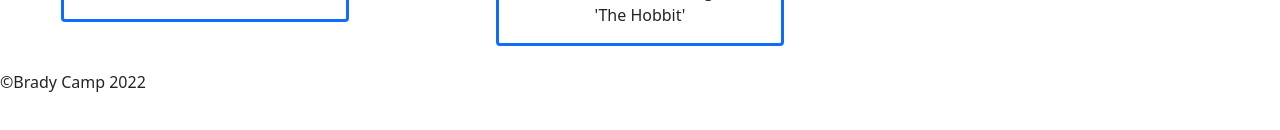
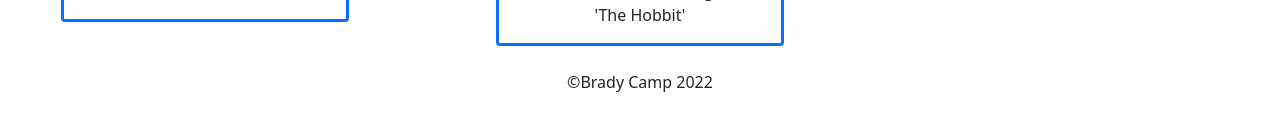
Before and after one commit to bradyjcamp/gallery-of-horns, a React (Create React App) app: page / in a window 1280 px wide. Shown: the part 2995-3125 px from the top of the page. Before the commit the page ends 3089 px from the top, so only its background shows below. Built offline with nearby package versions, Linux system fonts and the light colour scheme.

Commit message:
small layout fixes

```diff
--- a/src/App.js
+++ b/src/App.js
@@ -38,6 +38,9 @@ class App extends React.Component {
     } else if (selected === "two") {
       let newSelectedBeast = data.filter((beast) => beast.horns === 2);
       this.setState({ data: newSelectedBeast });
+    } else if (selected === "three") {
+      let newSelectedBeast = data.filter((beast) => beast.horns === 3);
+      this.setState({ data: newSelectedBeast });
     } else if (selected === "most") {
       let newSelectedBeast = data.filter((beast) => beast.horns === 100);
       this.setState({ data: newSelectedBeast });
--- a/src/FilteredBeasts.js
+++ b/src/FilteredBeasts.js
@@ -12,6 +12,7 @@ class FilteredBeasts extends React.Component {
               <option value="all">All</option>
               <option value="one">1 horns</option>
               <option value="two">2 horns</option>
+              <option value="three">3 horns</option>
               <option value="most">100 horns</option>
             </Form.Select>
           </Form.Group>
--- a/src/Footer.js
+++ b/src/Footer.js
@@ -3,7 +3,7 @@ import React from 'react';
 class Footer extends React.Component {
   render(){
     return(
-      <footer>
+      <footer className="text-center mb-5">
         &copy;Brady Camp 2022
       </footer>
     );
--- a/src/Main.js
+++ b/src/Main.js
@@ -17,7 +17,7 @@ class Main extends React.Component {
         <Row xs={1} md={2} lg={3}>
           {this.props.data.map((animal, index) => {
             return (
-              <Col key={index}>
+              <Col key={animal.title}>
                 <HornedBeast
                   selectedBeast={animal}
                   handleShowModal={this.props.handleShowModal}
```
